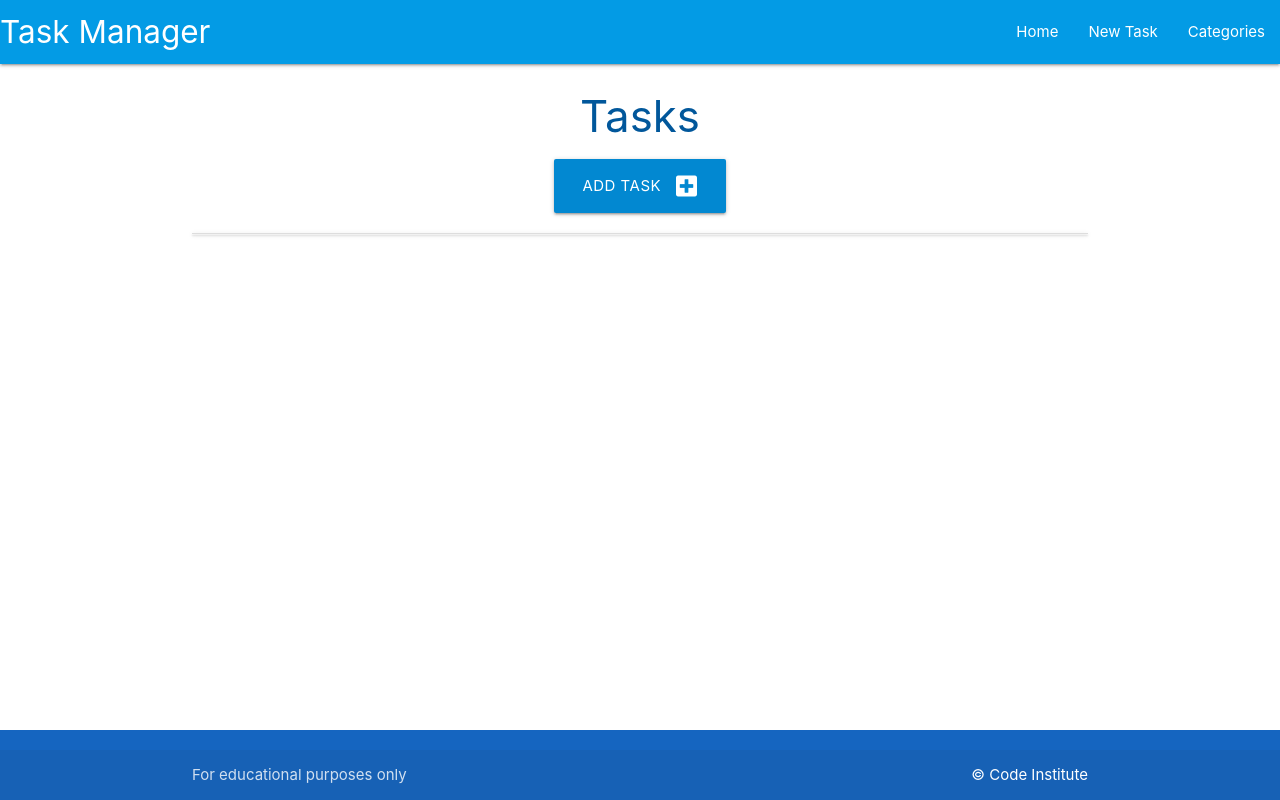
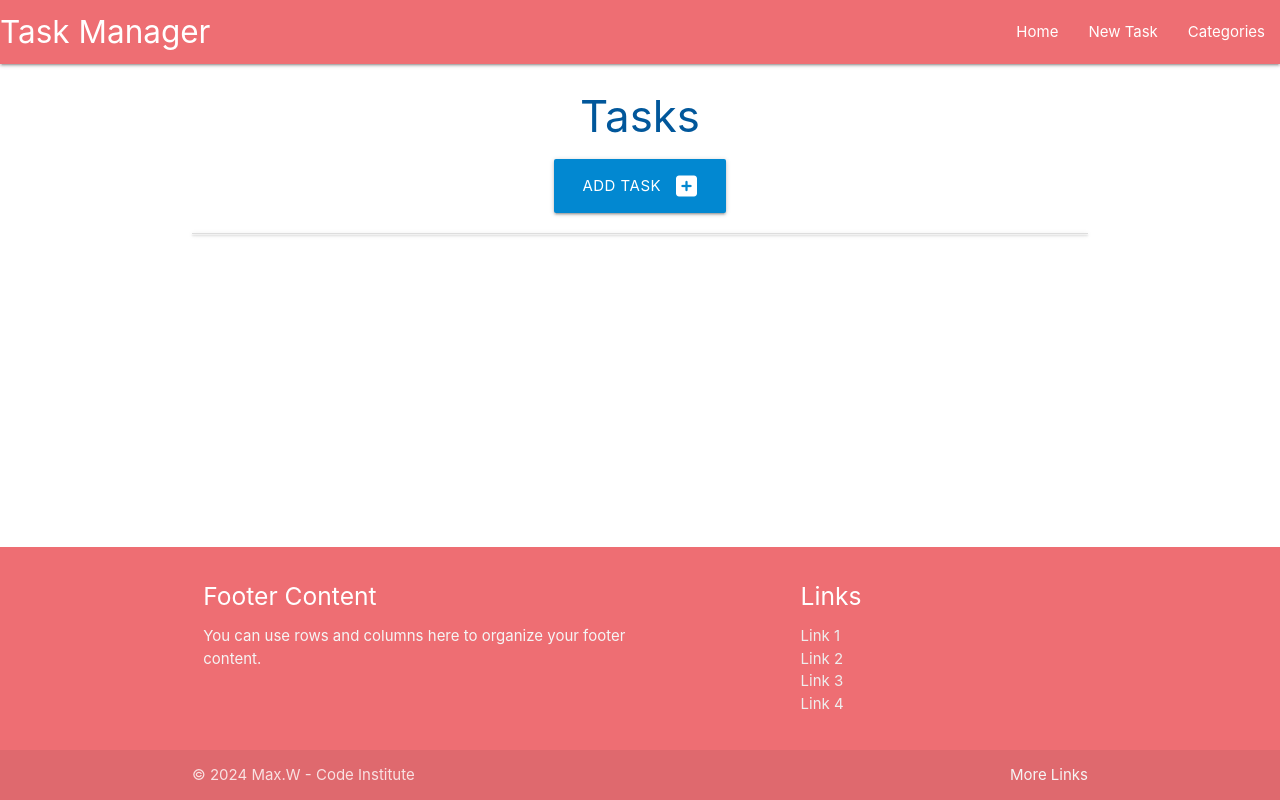
Before and after one commit to MaxBWiseman/TaskmanagerDB2, a Flask app: page / in a window 1280 px wide. Run offline with Flask 3, Linux system fonts and the light colour scheme; some libraries are stand-ins or nearby versions.

Commit message:
task: re added my custom code from last repo (TaskManager) that corrupted

```diff
--- a/run.py
+++ b/run.py
@@ -3,7 +3,7 @@ from taskmanager import app, db
 
 if __name__ == "__main__":
     with app.app_context():
-        db.create_all()  # Ensure this is within the application context
+        db.create_all()  # this code creates the database schema without using console commands (from taskmanager import db)
     app.run(
         host=os.environ.get("IP"),
         port=int(os.environ.get("PORT")),
--- a/taskmanager/routes.py
+++ b/taskmanager/routes.py
@@ -2,27 +2,39 @@ from flask import render_template, request, redirect, url_for
 from taskmanager import app, db
 from taskmanager.models import Category, Task
 
+#CRUD functionality (create, read, update, delete )
 
 @app.route("/")
-def home():
-    tasks = list(Task.query.order_by(Task.id).all())
+def home():# calls the home() function from clicking nav links
+    tasks = list(Task.query.order_by(Task.id).all())# query the database and retrieve all records from this table
     return render_template("tasks.html", tasks=tasks)
+# The home route is the default route that renders the tasks.html template.
+# this page will be displayed always when the user visits the website first.
 
 
 @app.route("/categories")
-def categories():
+def categories():# calls the categories() function from clicking nav links
     categories = list(Category.query.order_by(Category.category_name).all())
+    #Whenever we call this function by clicking the navbar link for Categories, it will query
+    #the database and retrieve all records from this table, then sort them by the category name.
     return render_template("categories.html", categories=categories)
+#The first declaration of 'categories' is the variable name that we can now use within the HTML template.
+#The second 'categories', which is now a list(), is the variable defined within our function
 
 
-@app.route("/add_category", methods=["GET", "POST"])
-def add_category():
+@app.route("/add_category", methods=["GET", "POST"])# when user submits the form, the data is sent to the database
+def add_category():# calls the add_category() function from clicking nav links
     if request.method == "POST":
         category = Category(category_name=request.form.get("category_name"))
         db.session.add(category)
         db.session.commit()
         return redirect(url_for("categories"))
     return render_template("add_category.html")
+    """
+When a user clicks the "Add Category" button, this will use the "GET" method and render the 'add_category' template.
+Once they submit the form, this will call the same function, but will check if the request
+being made is a “POST“ method, which posts data somewhere, such as a database.
+    """
 
 
 @app.route("/edit_category/<int:category_id>", methods=["GET", "POST"])
@@ -35,16 +47,23 @@ def edit_category(category_id):
     return render_template("edit_category.html", category=category)
 
 
-@app.route("/delete_category/<int:category_id>")
+@app.route("/delete_category<int:category_id>")
 def delete_category(category_id):
     category = Category.query.get_or_404(category_id)
     db.session.delete(category)
     db.session.commit()
     return redirect(url_for("categories"))
 
+@app.route("/delete_task/<int:task_id>")
+def delete_task(task_id):
+    task = Task.query.get_or_404(task_id)
+    db.session.delete(task)
+    db.session.commit()
+    return redirect(url_for("home"))
 
-@app.route("/add_task", methods=["GET", "POST"])
-def add_task():
+
+@app.route("/add_task", methods=["GET", "POST"])# when user submits the form, the data is sent to the database
+def add_task():# calls the add_task() function from clicking nav links
     categories = list(Category.query.order_by(Category.category_name).all())
     if request.method == "POST":
         task = Task(
@@ -52,12 +71,15 @@ def add_task():
             task_description=request.form.get("task_description"),
             is_urgent=bool(True if request.form.get("is_urgent") else False),
             due_date=request.form.get("due_date"),
-            category_id=request.form.get("category_id")
+            category_id=request.form.get("category_id"),
         )
         db.session.add(task)
         db.session.commit()
         return redirect(url_for("home"))
     return render_template("add_task.html", categories=categories)
+# the first 'categories' listed is the variable name that we will be able
+# to use on the template itself. The second 'categories' is simply the list
+# of categories retrieved from the database defined above.
 
 
 @app.route("/edit_task/<int:task_id>", methods=["GET", "POST"])
@@ -73,11 +95,3 @@ def edit_task(task_id):
         db.session.commit()
         return redirect(url_for("home"))
     return render_template("edit_task.html", task=task, categories=categories)
-
-
-@app.route("/delete_task/<int:task_id>")
-def delete_task(task_id):
-    task = Task.query.get_or_404(task_id)
-    db.session.delete(task)
-    db.session.commit()
-    return redirect(url_for("home"))
--- a/taskmanager/templates/base.html
+++ b/taskmanager/templates/base.html
@@ -1,59 +1,75 @@
 <!DOCTYPE html>
 <html lang="en">
+
 <head>
-
     <meta charset="UTF-8">
-    <meta http-equiv="X-UA-Compatible" content="IE=edge">
     <meta name="viewport" content="width=device-width, initial-scale=1.0">
-    <link rel="stylesheet" href="https://cdnjs.cloudflare.com/ajax/libs/font-awesome/5.15.3/css/all.min.css"
-        integrity="sha512-iBBXm8fW90+nuLcSKlbmrPcLa0OT92xO1BIsZ+ywDWZCvqsWgccV3gFoRBv0z+8dLJgyAHIhR35VZc2oM/gI1w=="
-        crossorigin="anonymous" referrerpolicy="no-referrer">
-    <link rel="stylesheet" href="https://cdnjs.cloudflare.com/ajax/libs/materialize/1.0.0/css/materialize.min.css"
-        type="text/css">
-    <link rel="stylesheet" href="{{ url_for('static', filename='css/style.css') }}" type="text/css">
+    <link rel="stylesheet" href="https://cdnjs.cloudflare.com/ajax/libs/font-awesome/6.6.0/css/all.min.css"
+        integrity="sha512-Kc323vGBEqzTmouAECnVceyQqyqdsSiqLQISBL29aUW4U/M7pSPA/gEUZQqv1cwx4OnYxTxve5UMg5GT6L4JJg=="
+        crossorigin="anonymous" referrerpolicy="no-referrer" />
+    <link rel="stylesheet" href="https://cdnjs.cloudflare.com/ajax/libs/materialize/1.0.0/css/materialize.min.css">
+    <link rel="stylesheet" href="{{ url_for('static', filename='css/style.css') }}">
+    <!--this format only needed for any files that we actually own within our workspace or project, including images and links-->
     <title>Task Manager</title>
 </head>
 
 <body>
-
     <header>
-        <!-- top navbar -->
-        <nav class="light-blue darken-1">
+        <!--normal navbar-->
+        <nav class="light-orange darken-1">
             <div class="nav-wrapper">
-            <a href="{{ url_for('home') }}" class="brand-logo">Task Manager</a>
-            <a href="#" data-target="mobile-demo" class="sidenav-trigger"><i class="fas fa-bars"></i></a>
-            <ul class="right hide-on-med-and-down">
-                <li><a href="{{ url_for('home') }}">Home</a></li>
-                <li><a href="{{ url_for('add_task') }}">New Task</a></li>
-                <li><a href="{{ url_for('categories') }}">Categories</a></li>
-            </ul>
+                <a href="#!" class="brand-logo">Task Manager</a>
+                <a href="#" data-target="mobile-demo" class="sidenav-trigger"><i class="fas fa-bars"></i></a>
+                <ul class="right hide-on-med-and-down">
+                    <li><a href="{{ url_for('home') }}">Home</a></li>
+                    <li><a href="{{ url_for('add_task')}}">New Task</a></li>
+                    <li><a href="{{ url_for('categories')}}">Categories</a></li>
+                </ul>
             </div>
         </nav>
-
-        <!-- mobile sidenav -->
+        <!--mobile navbar-->
         <ul class="sidenav" id="mobile-demo">
             <li><a href="{{ url_for('home') }}">Home</a></li>
-            <li><a href="{{ url_for('add_task') }}">New Task</a></li>
-            <li><a href="{{ url_for('categories') }}">Categories</a></li>
+            <li><a href="{{ url_for('add_task')}}">New Task</a></li>
+            <li><a href="{{ url_for('categories')}}">Categories</a></li>
         </ul>
     </header>
-
     <main class="container">
         {% block content %}
+        <!--this is where the content of the other pages will be inserted everything outside is copied over for convienence-->
         {% endblock %}
     </main>
 
-    <footer class="page-footer blue darken-3">
+
+    <footer class="page-footer">
+        <div class="container">
+            <div class="row">
+                <div class="col l6 s12">
+                    <h5 class="white-text">Footer Content</h5>
+                    <p class="grey-text text-lighten-4">You can use rows and columns here to organize your footer
+                        content.</p>
+                </div>
+                <div class="col l4 offset-l2 s12">
+                    <h5 class="white-text">Links</h5>
+                    <ul>
+                        <li><a class="grey-text text-lighten-3" href="#!">Link 1</a></li>
+                        <li><a class="grey-text text-lighten-3" href="#!">Link 2</a></li>
+                        <li><a class="grey-text text-lighten-3" href="#!">Link 3</a></li>
+                        <li><a class="grey-text text-lighten-3" href="#!">Link 4</a></li>
+                    </ul>
+                </div>
+            </div>
+        </div>
         <div class="footer-copyright">
             <div class="container">
-                For educational purposes only
-                <a class="white-text right" href="https://codeinstitute.net" target="_blank">&copy; Code Institute</a>
+                © <span id="current-year"></span> Max.W - Code Institute
+                <a class="grey-text text-lighten-4 right" href="#!">More Links</a>
             </div>
         </div>
     </footer>
-
     <script src="https://cdnjs.cloudflare.com/ajax/libs/materialize/1.0.0/js/materialize.min.js"></script>
     <script src="{{ url_for('static', filename='js/script.js') }}"></script>
+    <!--this format only needed for any files that we actually own within our workspace or project, including images and links-->
+</body>
 
-</body>
 </html>
--- a/taskmanager/templates/tasks.html
+++ b/taskmanager/templates/tasks.html
@@ -5,7 +5,7 @@
 
 <div class="row">
   <div class="col s12 center-align">
-        <a href="{{ url_for('add_task') }}" class="btn-large light-blue darken-2">
+    <a href="{{ url_for('add_task')}}" class="btn-large light-blue darken-2">
       Add Task <i class="fas fa-plus-square right"></i>
     </a>
   </div>
@@ -22,13 +22,27 @@
       {% endif %}
     </div>
     <div class="collapsible-body">
-            <strong>{{ task.category }}</strong>
+      <strong>{{ task_category }}</strong>
       <p>{{ task.task_description }}</p>
       <p>
-                <a href="{{ url_for('edit_task', task_id=task.id) }}" class="btn green accent-4">Edit</a>
+        <a href="{{ url_for('edit_task', task_id=task.id) }}" class="btn green accent-4">Edit Task <i
+            class="fas fa-edit right"></i></a>
+        <a href="#modal-{{ task.id }}" class="btn red modal-trigger">Delete</a>
+      </p>
+      <!-- Modal Structure -->
+      <div id="modal-{{ task.id }}" class="modal">
+        <div class="modal-content">
+          <h4>Are you sure you want to delete this Task?</h4>
+          <p>This action cannot be undone.</p>
+        </div>
+        <div class="modal-footer">
           <a href="{{ url_for('delete_task', task_id=task.id) }}" class="btn red">Delete</a>
-            </p>
+          <a href="#" class="modal-close btn green accent-4">Cancel</a>
         </div>
+      </div>
+    </div>
+    </div>
+
   </li>
   {% endfor %}
 </ul>
```
Also changed, not shown: taskmanager/__init__.py (+8 -2 lines), taskmanager/models.py (+10 -12 lines), taskmanager/static/js/script.js (+20 -17 lines), taskmanager/templates/add_category.html (+6 -6 lines), taskmanager/templates/categories.html (+23 -4 lines), taskmanager/templates/edit_category.html (+7 -7 lines). Lines whose indentation alone changed are shown as unchanged.
